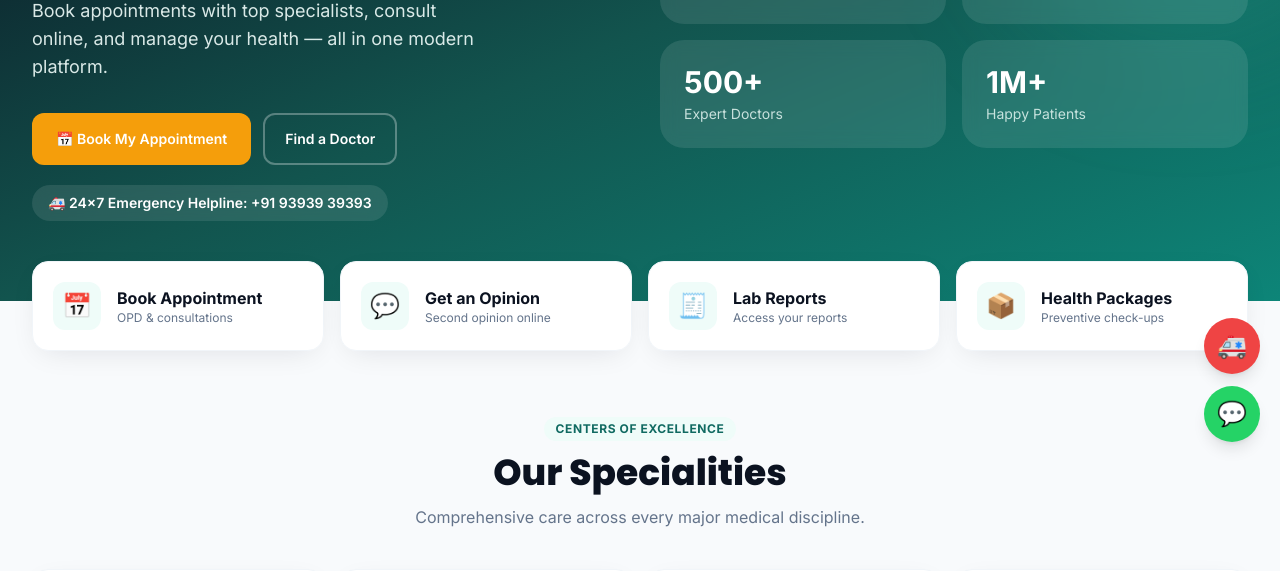
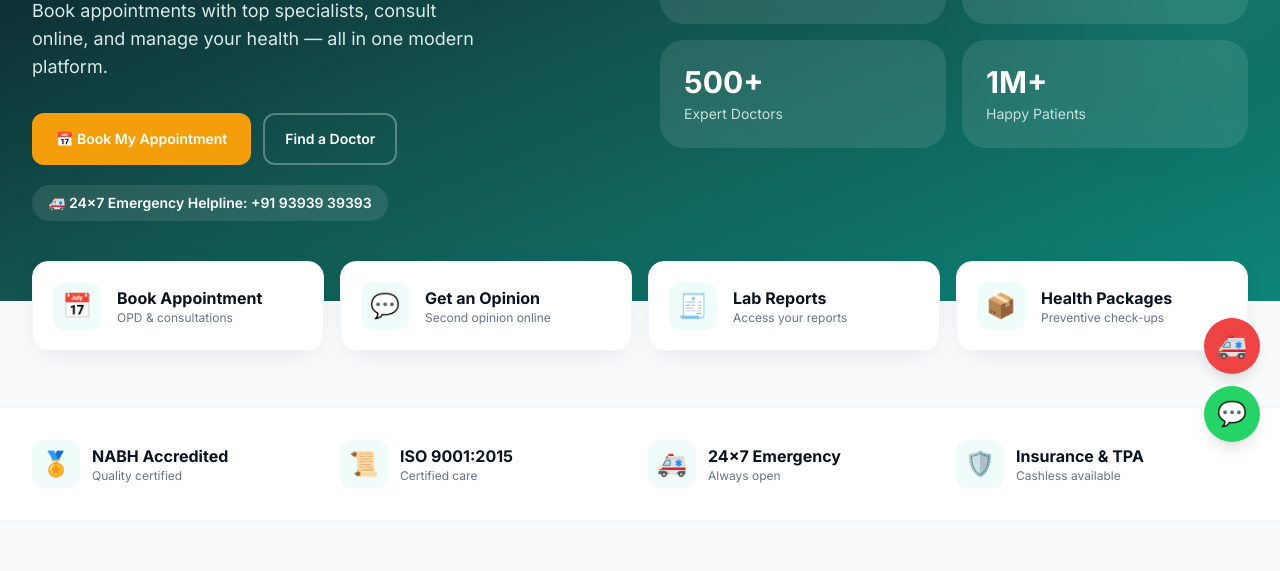
Before and after one commit to chhavisharma1521-sudo/medicare-plus-web, a React (Vite) app: page / in a window 1280 px wide. Shown: the part 338-909 px from the top of the page. Built offline with nearby package versions, Linux system fonts and the light colour scheme; no server answers.

Commit message:
Professional polish: trust badges, testimonials, animated counters, favicon+SEO titles, 404, scroll-top, newsletter

```diff
--- a/index.html
+++ b/index.html
@@ -3,7 +3,13 @@
   <head>
     <meta charset="UTF-8" />
     <meta name="viewport" content="width=device-width, initial-scale=1.0" />
-    <title>Shikhar Hospital — Multi-Speciality Healthcare</title>
+    <link rel="icon" type="image/svg+xml" href="/favicon.svg" />
+    <meta name="description" content="ShiKhar Hospital — multi-speciality healthcare with expert doctors, online appointment booking, IVF & fertility care, and video consultations." />
+    <meta name="theme-color" content="#0d8578" />
+    <meta property="og:title" content="ShiKhar Hospital — Multi-Speciality Healthcare" />
+    <meta property="og:description" content="Book appointments, consult doctors online, and access world-class care." />
+    <meta property="og:type" content="website" />
+    <title>ShiKhar Hospital — Multi-Speciality Healthcare</title>
     <link rel="preconnect" href="https://fonts.googleapis.com" />
     <link rel="preconnect" href="https://fonts.gstatic.com" crossorigin />
     <link
--- a/src/App.jsx
+++ b/src/App.jsx
@@ -19,10 +19,37 @@ import PatientDashboard from './pages/PatientDashboard.jsx'
 import AdminDashboard from './pages/AdminDashboard.jsx'
 import VideoConsult from './pages/VideoConsult.jsx'
 
+const TITLES = {
+  '/': 'ShiKhar Hospital — Multi-Speciality Healthcare',
+  '/about': 'About Us — ShiKhar Hospital',
+  '/services': 'Our Services — ShiKhar Hospital',
+  '/doctors': 'Find a Doctor — ShiKhar Hospital',
+  '/book': 'Book Appointment — ShiKhar Hospital',
+  '/ivf': 'IVF & Fertility — ShiKhar Hospital',
+  '/contact': 'Contact Us — ShiKhar Hospital',
+  '/patient-login': 'Patient Login — ShiKhar Hospital',
+  '/patient-dashboard': 'My Dashboard — ShiKhar Hospital',
+  '/admin-dashboard': 'Admin — ShiKhar Hospital',
+}
+
 function ScrollToTop() {
   const { pathname } = useLocation()
-  useEffect(() => window.scrollTo(0, 0), [pathname])
+  useEffect(() => {
+    window.scrollTo(0, 0)
+    document.title = TITLES[pathname] || 'ShiKhar Hospital — Multi-Speciality Healthcare'
+  }, [pathname])
   return null
+}
+
+function NotFound() {
+  return (
+    <div className="container-px grid place-items-center py-28 text-center dark:text-slate-100">
+      <div className="text-7xl font-extrabold text-brand-600">404</div>
+      <h1 className="mt-4 text-2xl font-extrabold text-ink-900 dark:text-white">Page not found</h1>
+      <p className="mt-2 text-slate-500">The page you're looking for doesn't exist or has moved.</p>
+      <a href="/" className="btn-primary mt-6">← Back to Home</a>
+    </div>
+  )
 }
 
 export default function App() {
@@ -51,7 +78,7 @@ export default function App() {
           <Route path="/admin-dashboard" element={<AdminDashboard />} />
           <Route path="/consult" element={<VideoConsult />} />
           <Route path="/consult/:room" element={<VideoConsult />} />
-          <Route path="*" element={<Home />} />
+          <Route path="*" element={<NotFound />} />
         </Routes>
       </main>
       <Footer />
--- /dev/null
+++ b/src/components/CountUp.jsx
@@ -0,0 +1,39 @@
+import { useEffect, useRef, useState } from 'react'
+
+// Animates a number from 0 → target when it scrolls into view.
+export default function CountUp({ value, suffix = '', duration = 1400, className = '' }) {
+  const [display, setDisplay] = useState('0')
+  const ref = useRef(null)
+  const done = useRef(false)
+
+  // parse numeric part + keep any prefix/suffix inside `value` like "1M+" or "40+"
+  const num = parseFloat(String(value).replace(/[^0-9.]/g, '')) || 0
+  const tail = String(value).replace(/[0-9.,]/g, '') // e.g. "M+", "+", "★"
+
+  useEffect(() => {
+    const el = ref.current
+    if (!el) return
+    const io = new IntersectionObserver((entries) => {
+      if (entries[0].isIntersecting && !done.current) {
+        done.current = true
+        const start = performance.now()
+        const tick = (now) => {
+          const p = Math.min((now - start) / duration, 1)
+          const eased = 1 - Math.pow(1 - p, 3)
+          const cur = num * eased
+          setDisplay(Number.isInteger(num) ? Math.round(cur).toLocaleString() : cur.toFixed(1))
+          if (p < 1) requestAnimationFrame(tick)
+        }
+        requestAnimationFrame(tick)
+      }
+    }, { threshold: 0.4 })
+    io.observe(el)
+    return () => io.disconnect()
+  }, [num, duration])
+
+  return (
+    <span ref={ref} className={className}>
+      {display}{tail}{suffix}
+    </span>
+  )
+}
--- a/src/components/FloatingButtons.jsx
+++ b/src/components/FloatingButtons.jsx
@@ -1,6 +1,26 @@
+import { useEffect, useState } from 'react'
+
 export default function FloatingButtons() {
+  const [showTop, setShowTop] = useState(false)
+
+  useEffect(() => {
+    const onScroll = () => setShowTop(window.scrollY > 500)
+    window.addEventListener('scroll', onScroll)
+    return () => window.removeEventListener('scroll', onScroll)
+  }, [])
+
   return (
     <div className="fixed bottom-5 right-5 z-40 flex flex-col gap-3">
+      {showTop && (
+        <button
+          onClick={() => window.scrollTo({ top: 0, behavior: 'smooth' })}
+          aria-label="Scroll to top"
+          className="grid h-11 w-11 place-items-center rounded-full bg-ink-900 text-lg text-white shadow-lg transition hover:scale-110 dark:bg-slate-700"
+          title="Back to top"
+        >
+          ↑
+        </button>
+      )}
       <a
         href="tel:+919393939393"
         aria-label="Emergency call"
--- a/src/components/Footer.jsx
+++ b/src/components/Footer.jsx
@@ -61,6 +61,20 @@ export default function Footer() {
         ))}
       </div>
 
+      {/* Newsletter */}
+      <div className="border-t border-white/10">
+        <div className="container-px flex flex-col items-center justify-between gap-4 py-8 md:flex-row">
+          <div>
+            <div className="font-display text-lg font-bold text-white">Subscribe to health tips</div>
+            <div className="text-sm text-slate-400">Get expert advice & offers in your inbox.</div>
+          </div>
+          <form onSubmit={(e) => { e.preventDefault(); alert('Subscribed! Thank you.') }} className="flex w-full max-w-md gap-2">
+            <input required type="email" placeholder="Your email address" className="h-11 flex-1 rounded-xl border border-white/15 bg-white/5 px-4 text-sm text-white outline-none placeholder:text-slate-500 focus:border-brand-400" />
+            <button className="btn-primary !py-2.5">Subscribe</button>
+          </form>
+        </div>
+      </div>
+
       <div className="border-t border-white/10">
         <div className="container-px flex flex-col items-center justify-between gap-2 py-5 text-xs text-slate-500 sm:flex-row">
           <span>© {new Date().getFullYear()} Shikhar Hospital. All rights reserved.</span>
--- /dev/null
+++ b/src/components/Testimonials.jsx
@@ -0,0 +1,31 @@
+import SectionHeading from './SectionHeading.jsx'
+
+const reviews = [
+  { name: 'Ananya Verma', city: 'Delhi', text: 'The doctors were incredibly caring and the online booking made everything so easy. Best hospital experience I have had.', avatar: '👩' },
+  { name: 'Rakesh Kumar', city: 'Noida', text: 'Booked a video consultation within minutes and got expert advice from home. Highly professional and quick service.', avatar: '👨' },
+  { name: 'Sana Sheikh', city: 'Ghaziabad', text: 'The IVF team supported us through our entire journey with so much warmth. We are finally parents. Forever grateful!', avatar: '🧕' },
+  { name: 'Mohit Aggarwal', city: 'Gurgaon', text: 'Clean facilities, no waiting, transparent billing. This is how a modern hospital should be run.', avatar: '🧑' },
+]
+
+export default function Testimonials() {
+  return (
+    <section className="container-px py-16">
+      <SectionHeading eyebrow="Patient Stories" title="What Our Patients Say" subtitle="Real experiences from people we've cared for." />
+      <div className="grid gap-6 sm:grid-cols-2 lg:grid-cols-4">
+        {reviews.map((r) => (
+          <figure key={r.name} className="flex h-full flex-col rounded-3xl border border-slate-100 bg-white p-6 shadow-card transition hover:-translate-y-1 hover:shadow-soft dark:border-slate-800 dark:bg-ink-800">
+            <div className="text-accent-500">★★★★★</div>
+            <blockquote className="mt-3 flex-1 text-sm leading-relaxed text-slate-600 dark:text-slate-300">"{r.text}"</blockquote>
+            <figcaption className="mt-4 flex items-center gap-3 border-t border-slate-100 pt-4 dark:border-slate-700">
+              <span className="grid h-10 w-10 place-items-center rounded-full bg-brand-50 text-xl dark:bg-brand-900/40">{r.avatar}</span>
+              <div>
+                <div className="text-sm font-bold text-ink-900 dark:text-white">{r.name}</div>
+                <div className="text-xs text-slate-400">{r.city}</div>
+              </div>
+            </figcaption>
+          </figure>
+        ))}
+      </div>
+    </section>
+  )
+}
--- /dev/null
+++ b/src/components/TrustBadges.jsx
@@ -0,0 +1,24 @@
+const badges = [
+  { icon: '🏅', title: 'NABH Accredited', sub: 'Quality certified' },
+  { icon: '📜', title: 'ISO 9001:2015', sub: 'Certified care' },
+  { icon: '🚑', title: '24×7 Emergency', sub: 'Always open' },
+  { icon: '🛡️', title: 'Insurance & TPA', sub: 'Cashless available' },
+]
+
+export default function TrustBadges() {
+  return (
+    <section className="border-y border-slate-100 bg-white dark:border-slate-800 dark:bg-ink-800/50">
+      <div className="container-px grid grid-cols-2 gap-4 py-8 lg:grid-cols-4">
+        {badges.map((b) => (
+          <div key={b.title} className="flex items-center gap-3">
+            <span className="grid h-12 w-12 shrink-0 place-items-center rounded-xl bg-brand-50 text-2xl dark:bg-brand-900/40">{b.icon}</span>
+            <div>
+              <div className="font-bold text-ink-900 dark:text-white">{b.title}</div>
+              <div className="text-xs text-slate-500">{b.sub}</div>
+            </div>
+          </div>
+        ))}
+      </div>
+    </section>
+  )
+}
--- a/src/pages/Home.jsx
+++ b/src/pages/Home.jsx
@@ -1,6 +1,9 @@
 import { Link } from 'react-router-dom'
 import SectionHeading from '../components/SectionHeading.jsx'
 import DoctorCard from '../components/DoctorCard.jsx'
+import CountUp from '../components/CountUp.jsx'
+import TrustBadges from '../components/TrustBadges.jsx'
+import Testimonials from '../components/Testimonials.jsx'
 import { doctors } from '../data/doctors.js'
 import { specialties } from '../data/specialties.js'
 
@@ -59,7 +62,7 @@ export default function Home() {
           <div className="grid grid-cols-2 gap-4">
             {stats.map((s) => (
               <div key={s.label} className="rounded-3xl bg-white/10 p-6 backdrop-blur">
-                <div className="text-3xl font-extrabold text-white">{s.num}</div>
+                <CountUp value={s.num} className="text-3xl font-extrabold text-white" />
                 <div className="mt-1 text-sm text-brand-50/80">{s.label}</div>
               </div>
             ))}
@@ -87,6 +90,11 @@ export default function Home() {
           ))}
         </div>
       </section>
+
+      {/* ── TRUST BADGES ── */}
+      <div className="mt-14">
+        <TrustBadges />
+      </div>
 
       {/* ── SPECIALITIES ── */}
       <section className="container-px py-16">
@@ -143,6 +151,9 @@ export default function Home() {
         </div>
       </section>
 
+      {/* ── TESTIMONIALS ── */}
+      <Testimonials />
+
       {/* ── CTA ── */}
       <section className="container-px pb-4">
         <div className="overflow-hidden rounded-3xl bg-gradient-to-r from-brand-700 to-brand-500 px-8 py-12 text-center text-white sm:px-16">
```
Also changed, not shown: public/favicon.svg (added).
